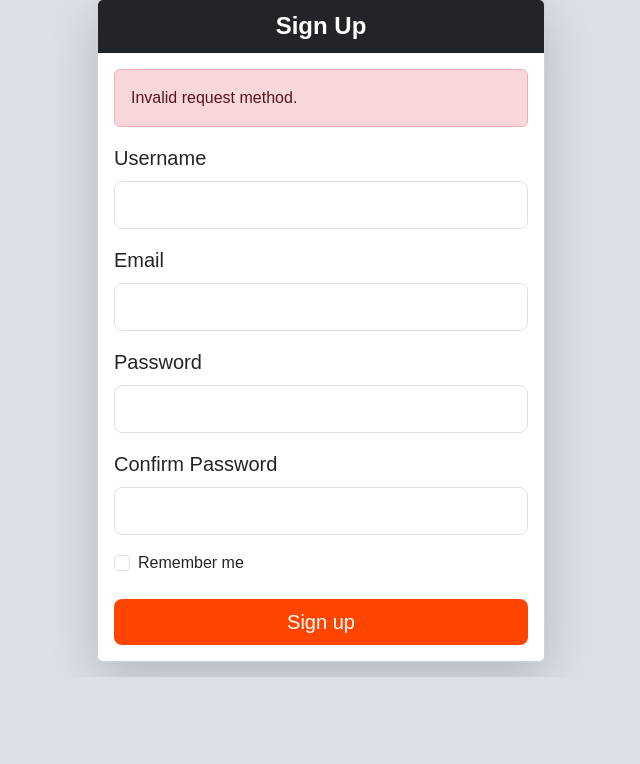
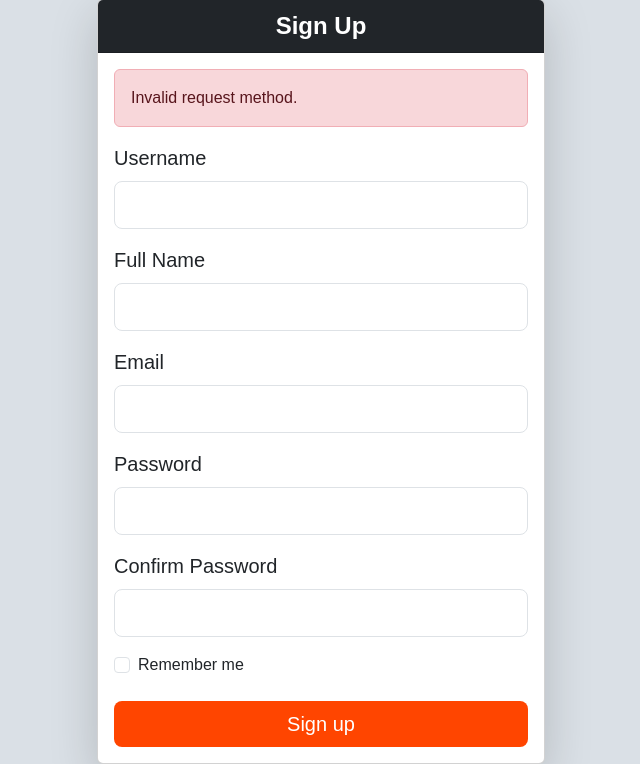
Before and after one commit to KatoTheFluffyWolf/StudentOverflow-CW, a PHP site: page /sign-up in a window 1280 px wide. Shown: the part 123-887 px from the top of the page, without its empty margins (319-959 px from the left). Before the commit the page ends 800 px from the top, so only its background shows below. Run offline with PHP 8.4, Linux system fonts and the light colour scheme; some libraries are stand-ins or nearby versions.

Commit message:
Add Full Name input to sign-up form
Added a Full Name field to the sign-up form.

```diff
--- a/templates/sign-up.html.php
+++ b/templates/sign-up.html.php
@@ -38,7 +38,11 @@
       <form action="" method="POST">
         <div class="mb-3">
           <label for="username" class="form-label fs-5">Username</label>
-          <input type="text" class="form-control form-control-lg" id="username" name="username" aria-describedby="emailHelp" required>
+          <input type="text" class="form-control form-control-lg" id="username" name="username"  required>
+        </div>
+        <div class="mb-3">
+          <label for="fullname" class="form-label fs-5">Full Name</label>
+          <input type="text" class="form-control form-control-lg" id="fullname" name="fullname"  required>
         </div>
         <div class="mb-3">
           <label for="email" class="form-label fs-5">Email</label>
```
